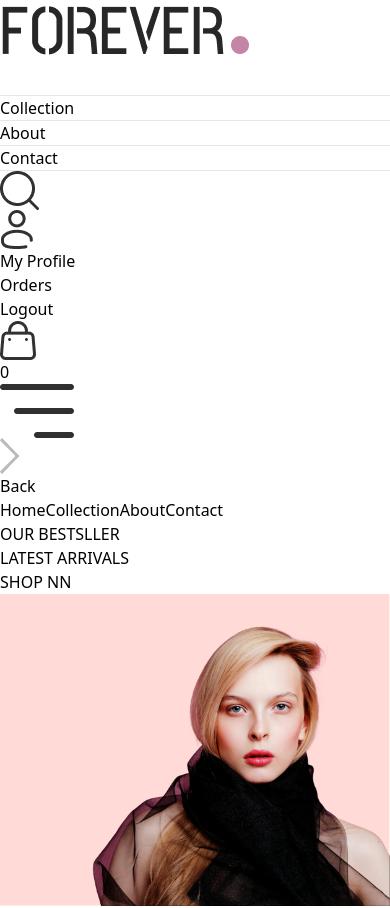
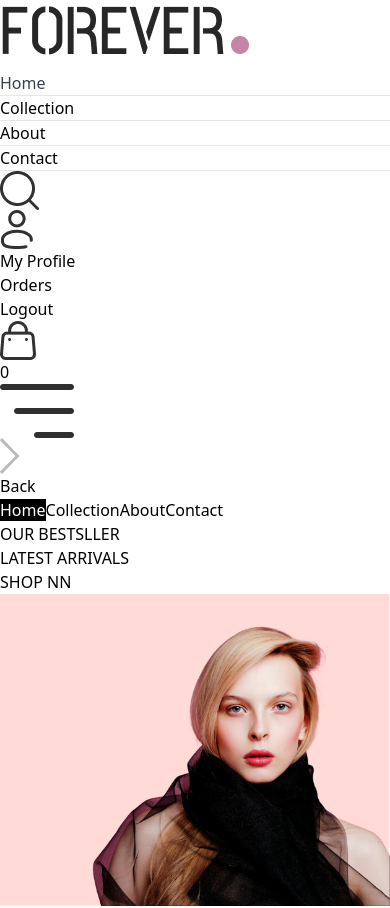
Before and after one commit to aliraza3180/ecommerce-front-end, a React (Vite) app: page / in a window 390 px wide. Shown: the top 908 px of the page. Built offline with nearby package versions, Linux system fonts and the light colour scheme.

Commit message:
Update index.css

```diff
--- a/src/index.css
+++ b/src/index.css
@@ -4,7 +4,7 @@
 @tailwind components;
 @tailwind utilities;
 
-#custom-link.active hr{
+a.active hr{
   display: block;
 }
 
@@ -21,8 +21,12 @@
   margin-top: 46px;
 }
 @media (max-width:640px) {
-#custom-link.active{
+a.active{
   color: white;
   background-color: black;
 }
+#custom-link.active{
+  color:  #374151 ;
+  background-color: white;
 }
+}
```
